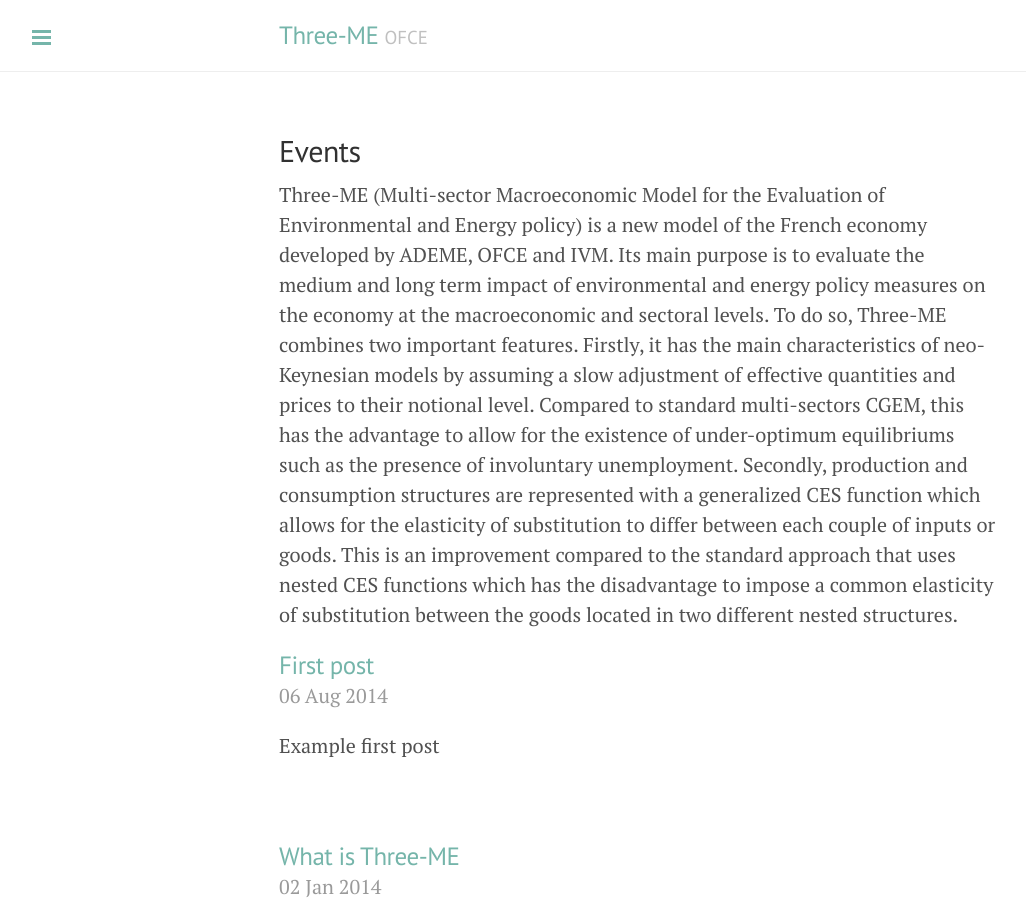
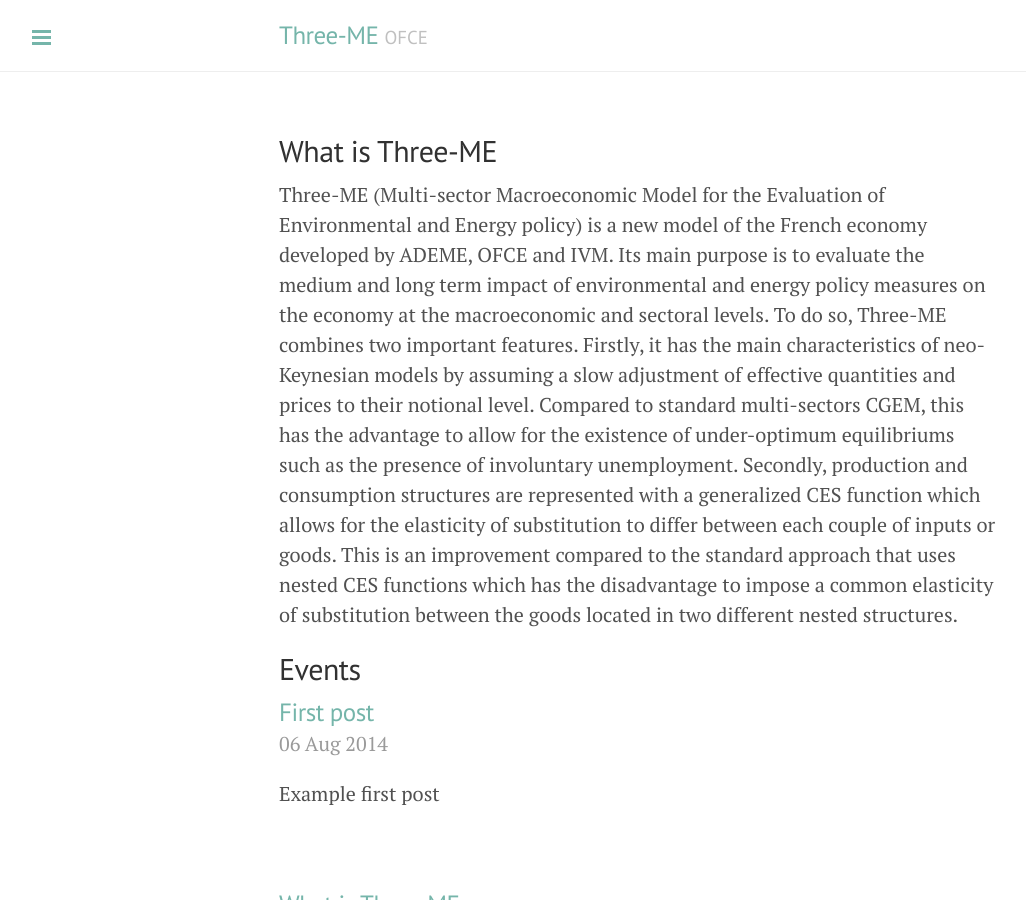
Before and after one commit to Lidewey/Lidewey.github.io, a Jekyll site: the page built from index.html, in a window 1280 px wide and 900 px high. Shown: the whole window, without its empty margins (1-1027 px from the left). Built offline with Jekyll 4.4.1, drawn with Linux system fonts in a browser that asks for light colours; Markdown is read by kramdown in place of the engine named in the settings; the list of posts is cut into pages by our own code.

Commit message:
Change index page

```diff
--- a/index.html
+++ b/index.html
@@ -3,13 +3,13 @@
 title: Home
 ---
 
-<h2>Events</h2>
+<h2>What is Three-ME</h2>
 
 <p>Three-ME (Multi-sector Macroeconomic Model for the Evaluation of Environmental
 and Energy policy) is a new model of the French economy developed by ADEME, OFCE and
 IVM.  Its main purpose is to evaluate the medium and long term impact of environmental and energy policy measures on the economy at the macroeconomic and sectoral levels. To do so, Three-ME combines two important features. Firstly, it has the main characteristics of neo-Keynesian models by assuming a slow adjustment of effective quantities and prices to their notional level. Compared to standard multi-sectors CGEM, this has the advantage to allow for the existence of under-optimum equilibriums such as the presence of involuntary unemployment. Secondly, production and consumption structures are represented with a generalized CES function which allows for the elasticity of substitution to differ between each couple of inputs or goods.  This is an improvement compared to the standard approach that uses nested CES functions which has the disadvantage to impose a common elasticity of substitution between the goods located in two different nested structures.</p>
 
-
+<h2>Events</h2>
 <div class="posts">
   {% for post in paginator.posts %}
   <div class="post">
```
